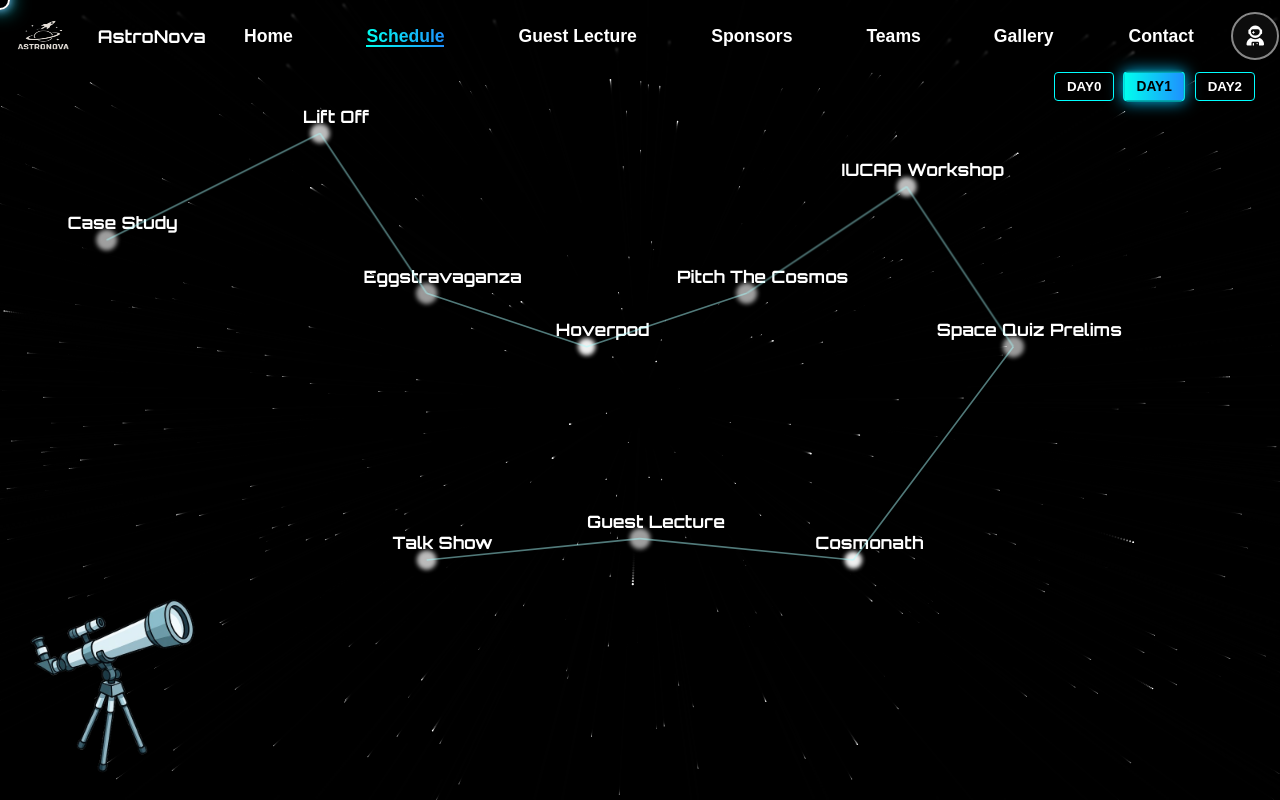
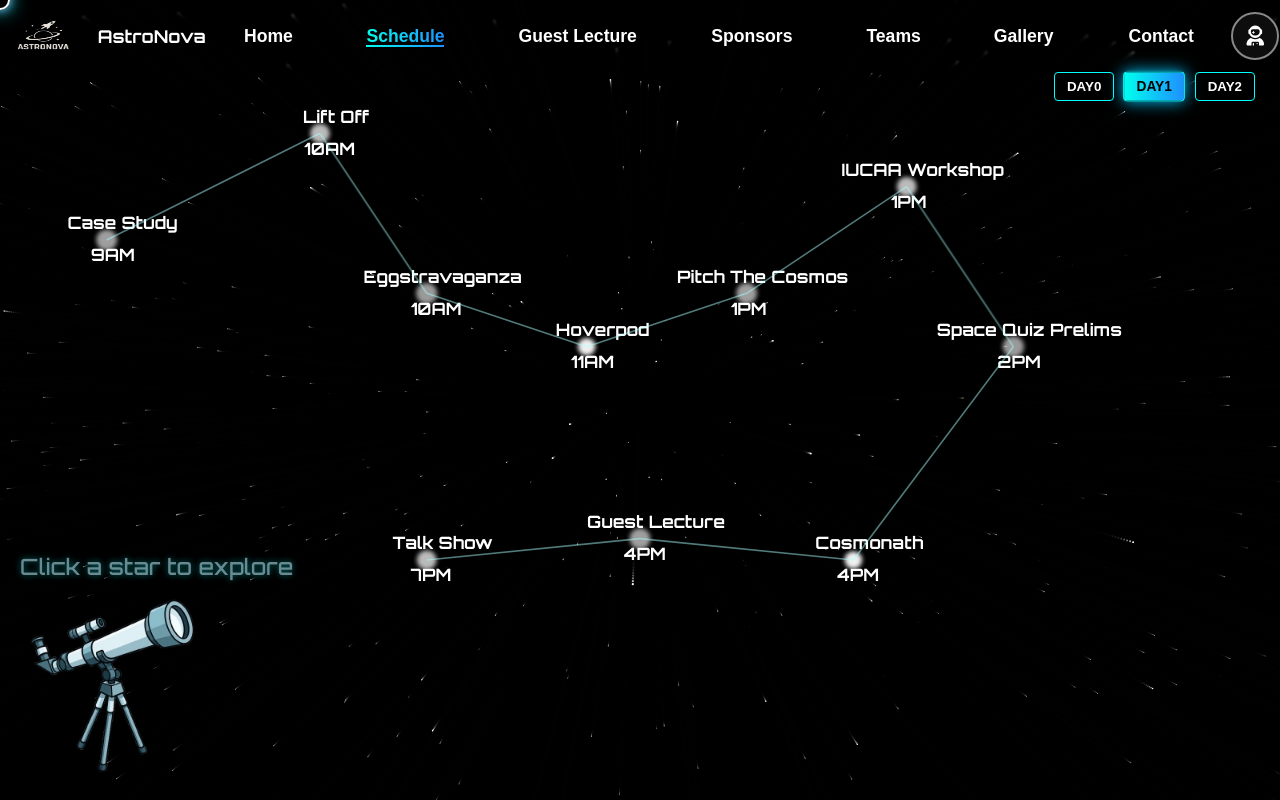
Before and after one commit to Zayedmd12321/AstroNova, a Next.js app: page /schedule in a window 1280 px wide. Built offline with nearby package versions, Linux system fonts and the light colour scheme.

Commit message:
Schedule

```diff
--- a/src/app/schedule/page.js
+++ b/src/app/schedule/page.js
@@ -8,8 +8,10 @@ const Schedule = () => {
     const [activeDay, setActiveDay] = useState('day1');
     const [zoomedStar, setZoomedStar] = useState(null);
     const [zoomOrigin, setZoomOrigin] = useState({ x: 0, y: 0 });
+    const [showInstruction, setShowInstruction] = useState(true);
 
     const handleStarClick = (event, index, x, y) => {
+        setShowInstruction(false);
         const svg = document.querySelector('.constellation');
         const rect = svg.getBoundingClientRect();
         const screenX = rect.left + x * (rect.width / 1200);
@@ -22,6 +24,7 @@ const Schedule = () => {
     return (
         <div className="schedule-container">
             <img src='/images/telescope.png' alt="Telescope" className="telescope-img" />
+            {showInstruction && <p className="star-instruction">Click a star to explore</p>}
             <svg className="constellation" viewBox="0 0 1200 700" preserveAspectRatio="xMidYMid meet">
                 {scheduleData[activeDay].map((event, index) => {
                     const { x, y } = coordinates[activeDay][index];
@@ -44,6 +47,7 @@ const Schedule = () => {
 
                             />
                             <text x={x + 15} y={y - 10} className="star-label">{event.title}</text>
+                            <text x={x - 15} y={y + 20} className="star-label" style={{textAnchor: "start"}}>{event.time}</text>
                             {index > 0 && (
                                 <line
                                     x1={coordinates[activeDay][index - 1].x}
--- a/src/app/schedule/schedule.css
+++ b/src/app/schedule/schedule.css
@@ -187,3 +187,24 @@
         transform: translateY(-10px);
     }
 }
+
+.star-instruction {
+  position: absolute;
+  bottom: 220px;
+  left: 20px;
+  font-size: clamp(1rem, 2vw, 1.4rem);
+  color: rgba(173, 216, 230, 0.85); /* soft light blue */
+  font-family: 'Orbitron', sans-serif;
+  z-index: 2;
+  text-shadow: 0 0 6px rgba(0, 255, 255, 0.6);
+  animation: pulseText 2.5s infinite ease-in-out;
+}
+
+@keyframes pulseText {
+  0%, 100% {
+    opacity: 0.6;
+  }
+  50% {
+    opacity: 1;
+  }
+}
```
